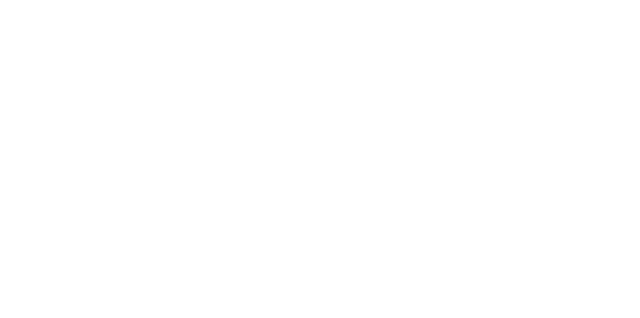
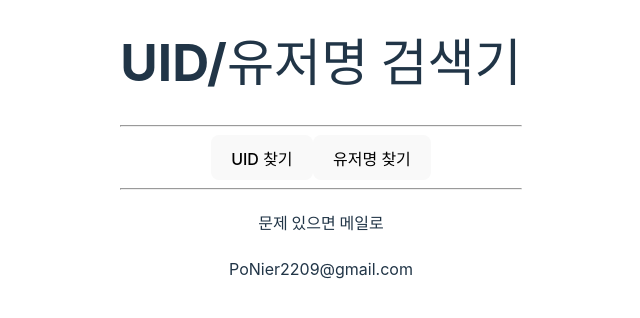
Before and after one commit to PoNier2209/uidFinder, a plain HTML site: page index.html in a window 1280 px wide. Shown: the whole page, without its empty margins (319-959 px from the left). Drawn offline with Linux system fonts and the light colour scheme; the site is published under a folder, as on GitHub Pages, so addresses that start at the root find nothing.

Commit message:
상대경로로 변경

```diff
--- a/index.html
+++ b/index.html
@@ -4,8 +4,8 @@
     <meta charset="UTF-8" />
     <meta name="viewport" content="width=device-width, initial-scale=1.0" />
     <title>UID 검색기</title>
-    <script type="module" crossorigin src="/assets/index-Dp2Xa2-2.js"></script>
-    <link rel="stylesheet" crossorigin href="/assets/index-B6HNM02w.css">
+    <script type="module" crossorigin src="./assets/index-Dp2Xa2-2.js"></script>
+    <link rel="stylesheet" crossorigin href="./assets/index-B6HNM02w.css">
   </head>
   <body>
     <div id="root"></div>
```
